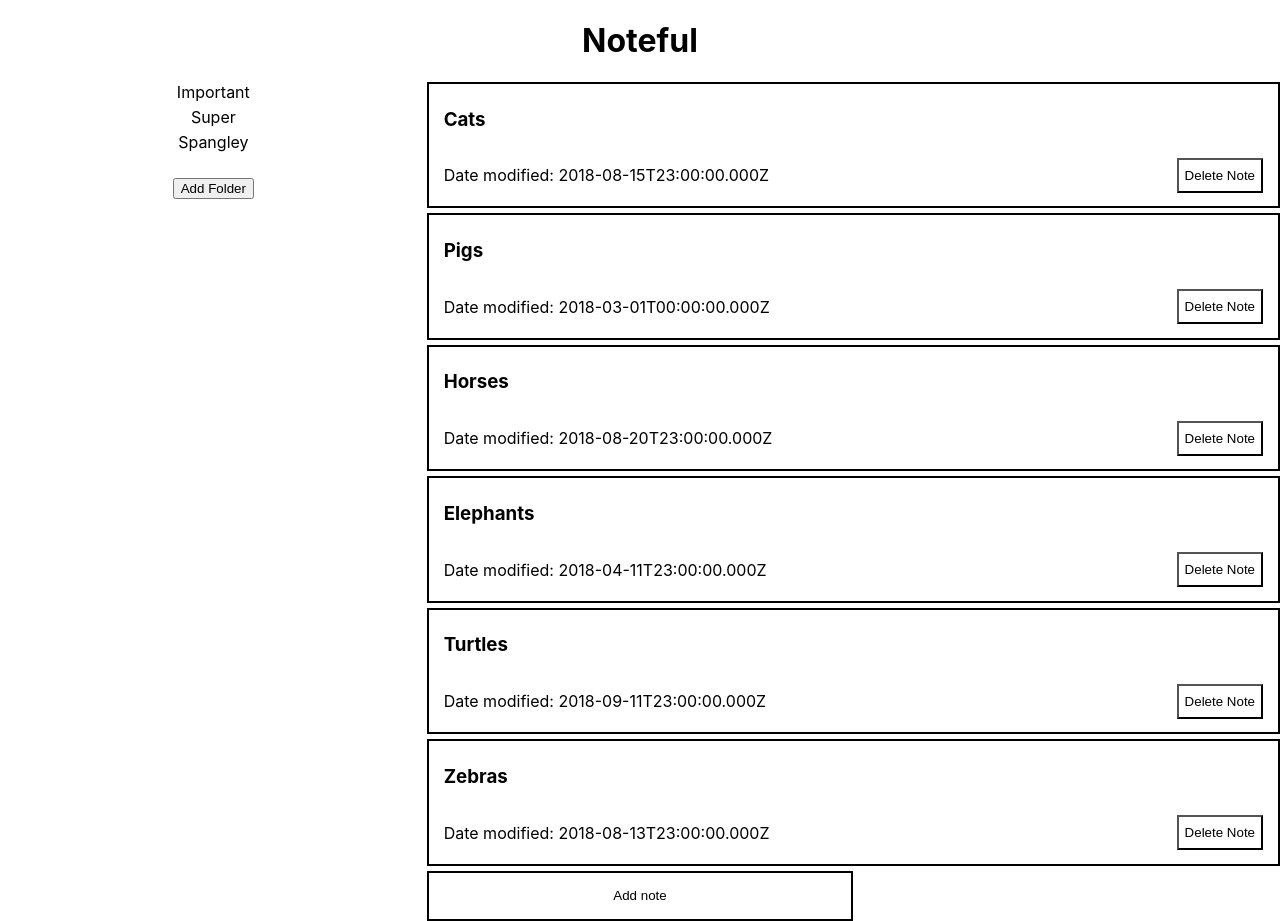
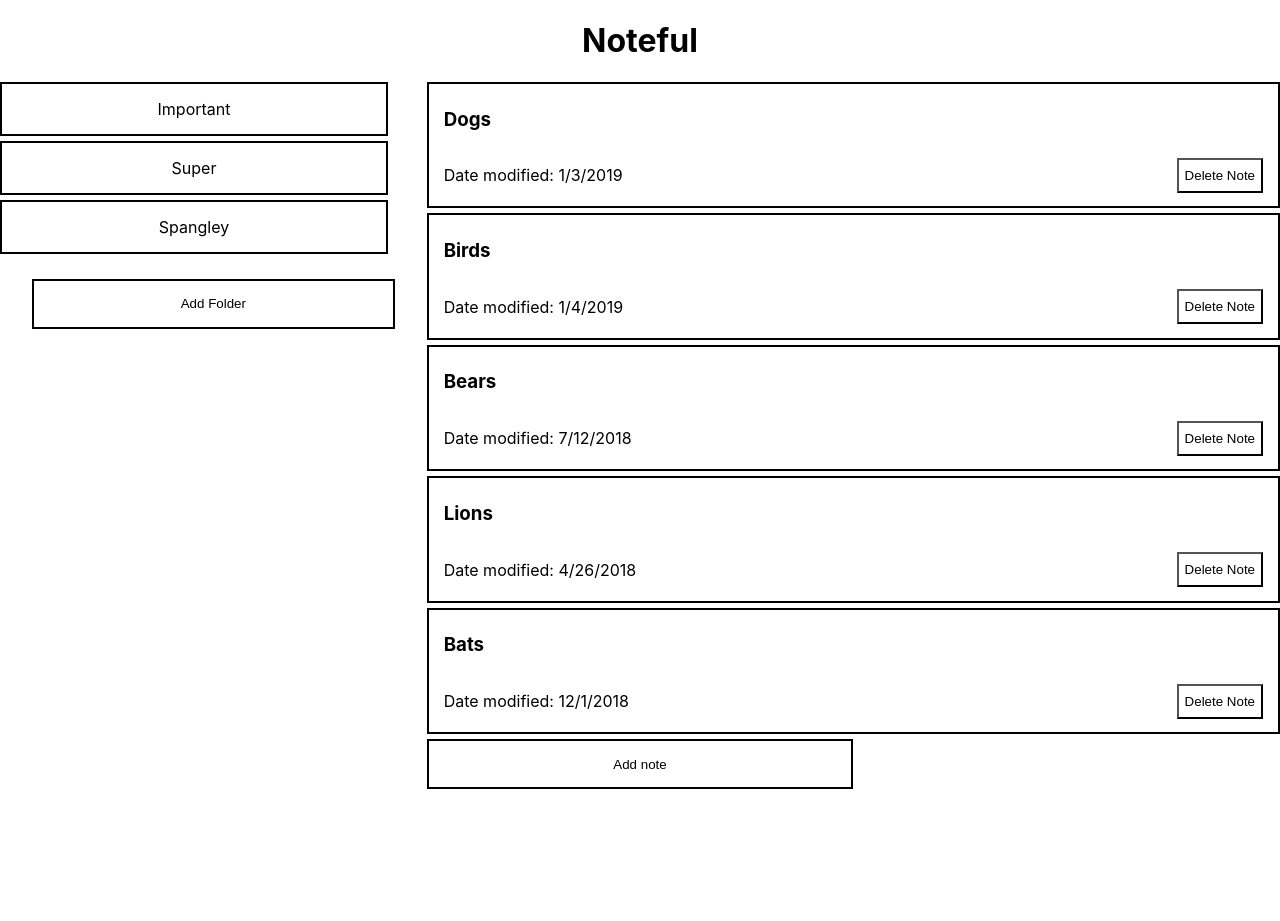
Before and after one commit to Human437/noteful, a React (Create React App) app: page /folder/b0715efe-ffaf-11e8-8eb2-f2801f1b9fd1 in a window 1280 px wide. After the commit the page ends 800 px from the top, so only its background shows below. Built offline with nearby package versions, Linux system fonts and the light colour scheme.

Commit message:
Finished first iteration of Noteful app

```diff
--- a/package.json
+++ b/package.json
@@ -6,6 +6,7 @@
     "@testing-library/jest-dom": "^5.11.6",
     "@testing-library/react": "^11.2.2",
     "@testing-library/user-event": "^12.6.0",
+    "jquery": "^3.5.1",
     "react": "^17.0.1",
     "react-dom": "^17.0.1",
     "react-router-dom": "^5.2.0",
--- a/src/folder/folderMain.js
+++ b/src/folder/folderMain.js
@@ -5,18 +5,22 @@ import './../note/noteMain.css';
 import './folderMain.css';
 
 function FolderMain(props){
-  const selectedFolderID = STORE.folders[1].id;
+  const selectedFolderID = props.match.params.folderID;
   return(
     <>
       <ul>
         {STORE.notes.map(note => {
+          const date = new Date(note.modified);
+          const year = date.getFullYear();
+          const month = date.getMonth()+1;
+          const day = date.getDate();
           if (note.folderId === selectedFolderID){
             return(
               <li key = {note.id}>
                 <div id = 'noteContainer'>
                   <h3><Link to ={`/note/${note.id}`}>{note.name}</Link></h3>
                   <div id = 'date-button-box'>
-                    <p>Date modified: {note.modified}</p>
+                    <p>Date modified: {`${month}/${day}/${year}`}</p>
                     <button id = 'deleteNoteBtn'>Delete Note</button>
                   </div>
                 </div>
--- a/src/main/mainMain.js
+++ b/src/main/mainMain.js
@@ -0,0 +1,30 @@
+import React from 'react';
+import STORE from './../dummy-store';
+import { Link } from 'react-router-dom';
+
+export default function MainMain(){
+  return (
+    <>
+      <ul>
+        {STORE.notes.map(note =>{
+          const date = new Date(note.modified);
+          const year = date.getFullYear();
+          const month = date.getMonth()+1;
+          const day = date.getDate();
+          return (
+            <li key = {note.id}>
+              <div id = 'noteContainer'>
+                <h3><Link to ={`/note/${note.id}`}>{note.name}</Link></h3>
+                <div id = 'date-button-box'>
+                  <p>Date modified: {`${month}/${day}/${year}`}</p>
+                  <button id = 'deleteNoteBtn'>Delete Note</button>
+                </div>
+              </div>
+            </li>
+          )
+        })}
+      </ul>
+      <button id = 'addNoteBtn'>Add note</button>
+    </>
+  )
+}
--- a/src/folder/folderSidebar.css
+++ b/src/main/mainSidebar.css
@@ -1,4 +1,4 @@
-#routeFolderList{
+.mainSidebarFolderList{
   border-style: solid;
   border-width: 2px;
   width: 90%;
@@ -8,7 +8,7 @@
   align-items: center;
   justify-content: center;
 }
-#routeAddFolderBtn{
+#mainSidebarFolderBtn{
   width: 85%;
   background-color: white;
   border-style: solid;
--- a/src/main/mainSidebar.js
+++ b/src/main/mainSidebar.js
@@ -1,19 +1,31 @@
 import React from 'react';
 import STORE from './../dummy-store';
 import { Link } from 'react-router-dom';
+import './mainSidebar.css'
 
 export default function MainSidebar(){
   return(
     <>
       <ul>
         {STORE.folders.map(folder =>
-          <li key = {folder.id} id = 'routeFolderList'>
-            <Link to = {`/folder/${folder.id}`}>{folder.name}</Link>
+          <li key = {folder.id}  id = {folder.id} className = 'mainSidebarFolderList'>
+            <Link
+              id = {folder.id}
+              to = {`/folder/${folder.id}`}
+              onClick = {(e)=>{
+                const folders = document.getElementsByClassName('selectedFolder');
+                while(folders.length)
+                  folders[0].classList.remove('selectedFolder')
+                document.getElementById(e.target.id).classList.add('selectedFolder');
+              }}
+            >
+              {folder.name}
+            </Link>
           </li>
         )}
       </ul>
       <br/>
-      <button id = 'routeAddFolderBtn'>Add Folder</button>
+      <button id = 'mainSidebarFolderBtn'>Add Folder</button>
     </>
   )
 }
```
Also changed, not shown: src/folder/folderSidebar.js (deleted, +0 -21 lines), 2 other files (tests, documents, lock files or other folders).
